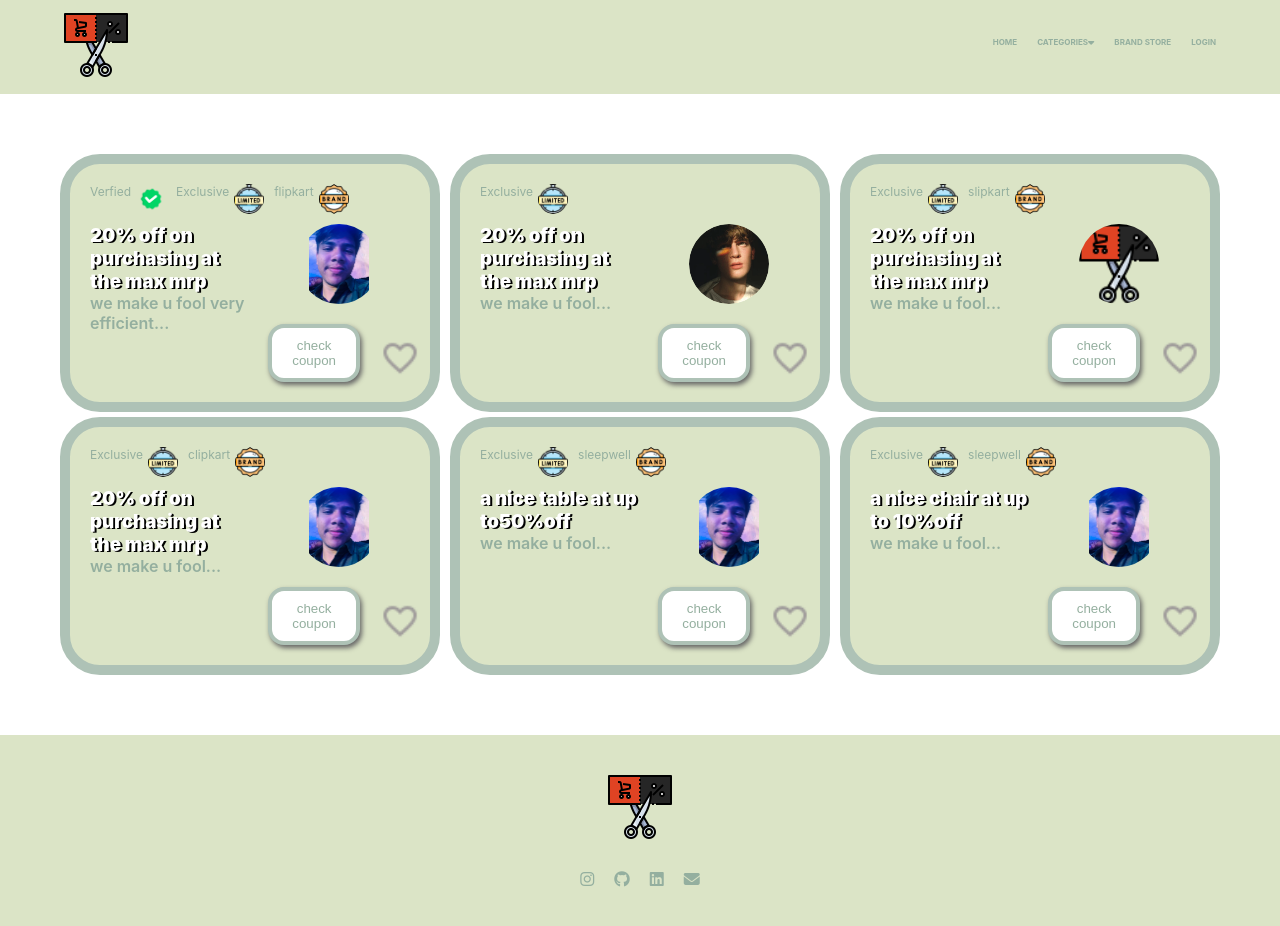
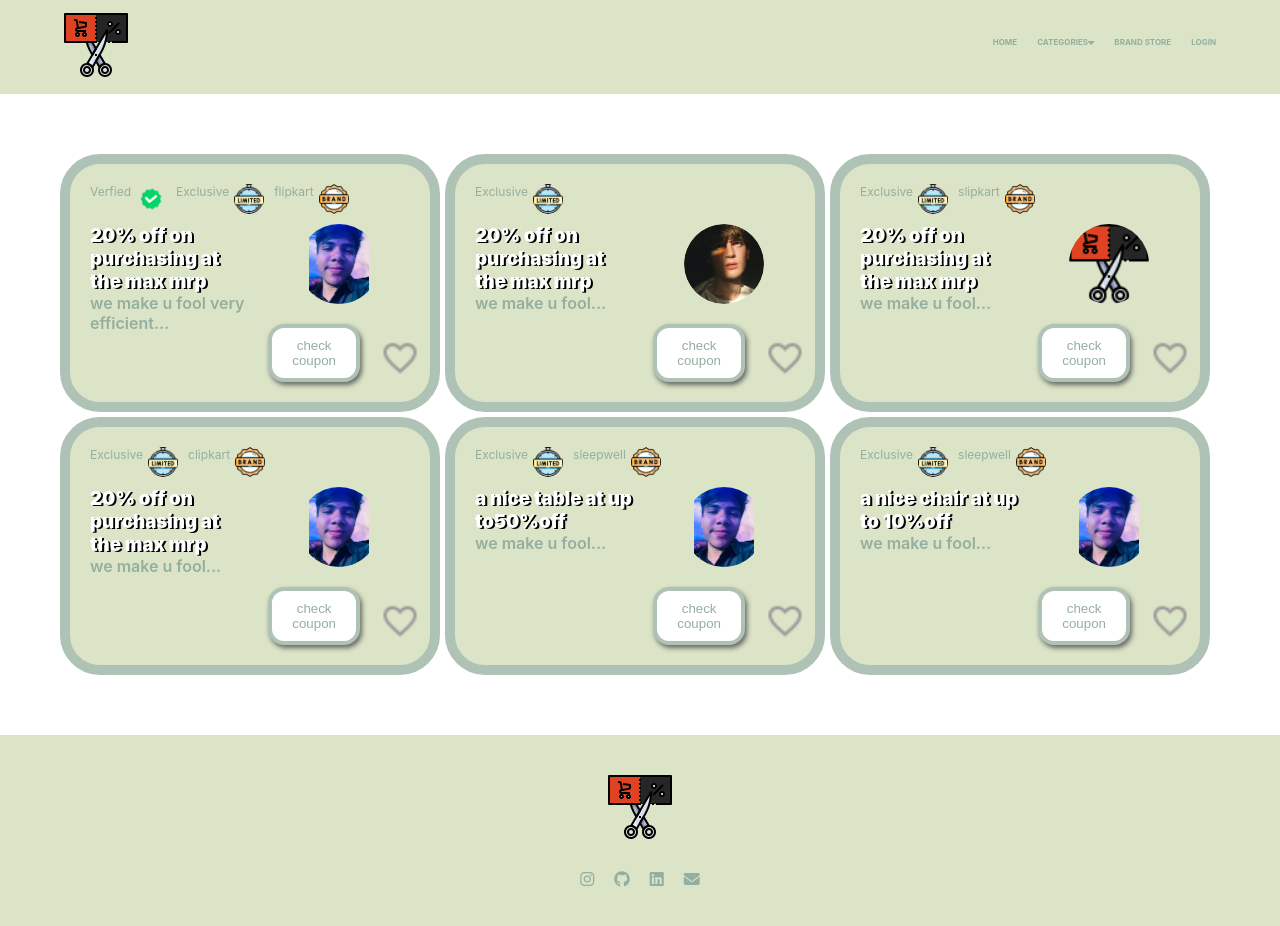
Before and after one commit to vijesh-dewasi/coupon_site_frontend, a React (Create React App) app: page /categories in a window 1280 px wide. Shown: the top 926 px of the page. Built offline with nearby package versions, Linux system fonts and the light colour scheme; data requests are answered from the project's data file.

Commit message:
just changed the coupons class in app.css

```diff
--- a/src/components/App.css
+++ b/src/components/App.css
@@ -36,7 +36,8 @@
 
 .coupons{
   row-gap:5px;
-  justify-content: space-between;
+  column-gap:5px;
+  justify-content: flex-start;
   padding:60px;
 }
 
```
